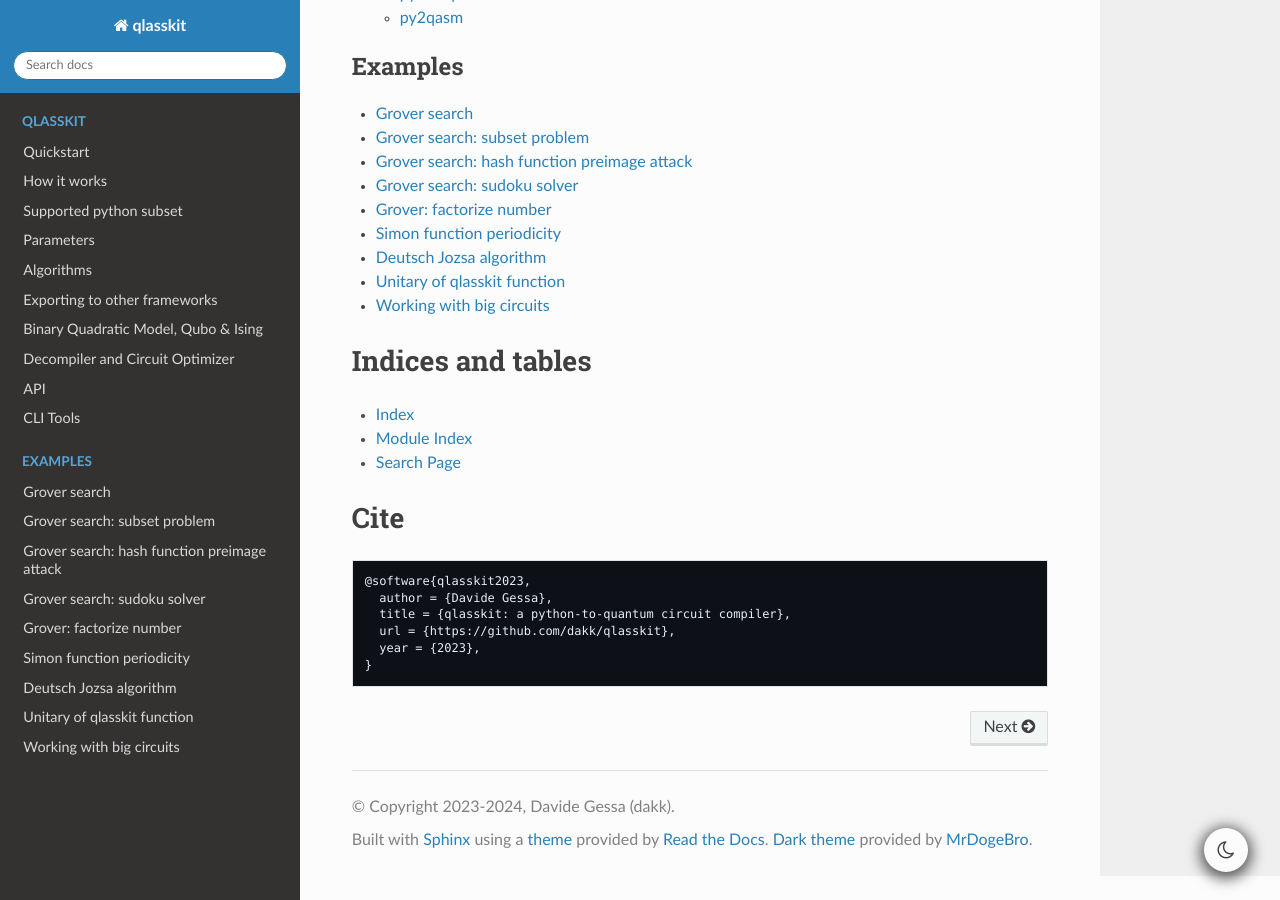
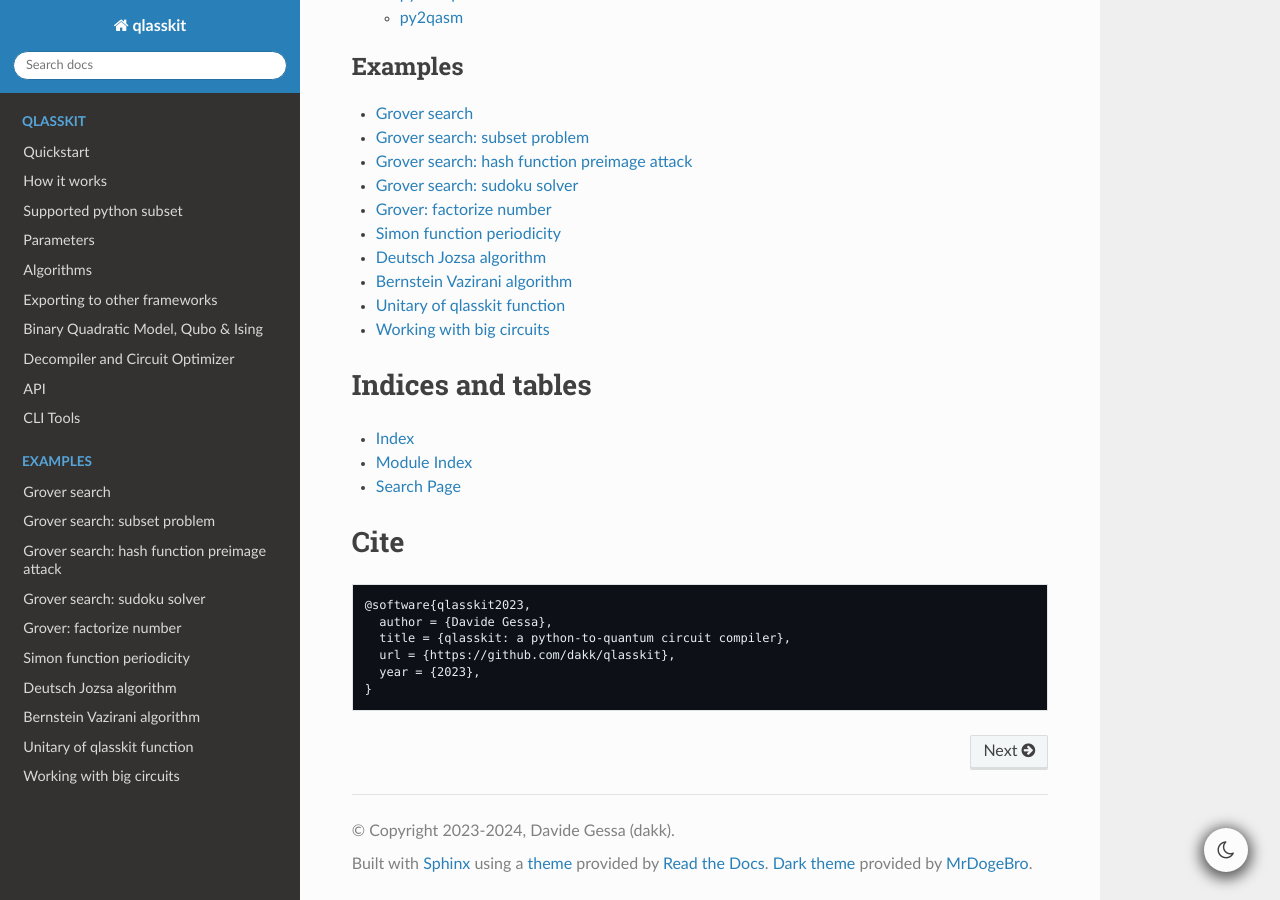
Before and after one commit to dakk/qlasskit, a Sphinx documentation site: the page built from docs/source/index.rst, in a window 1280 px wide and 900 px high, scrolled down 1310 px. Built offline with Sphinx 7.4.7 and the Read the Docs theme 2.0.0, drawn with Linux system fonts in a browser that asks for light colours.

Commit message:
update bv notebook

```diff
--- a/docs/source/index.rst
+++ b/docs/source/index.rst
@@ -59,6 +59,7 @@ quantum annealers, ising machines, simulators, etc.
    example_grover_factors.ipynb
    example_simon.ipynb
    example_deutsch_jozsa.ipynb
+   example_bernstein_vazirani.ipynb
    example_unitary_of_f.ipynb
    example_big_circuit.ipynb
 
```
Also changed, not shown: docs/source/example_bernstein_vazirani.ipynb.
